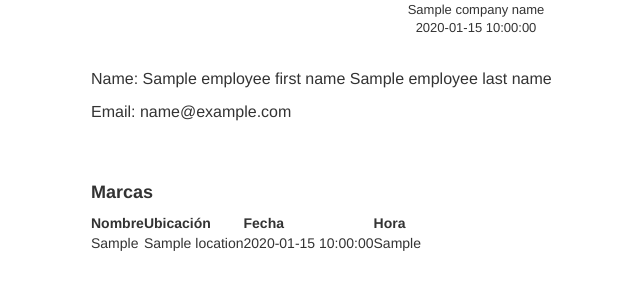
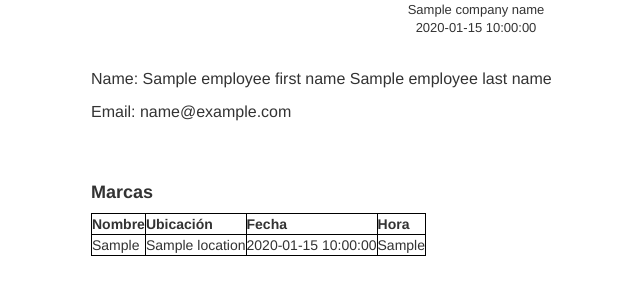
Before and after one commit to rurikk94/challenge_scm, a Python web app: template reports-api/src/templates/layout.html in a window 1280 px wide. Shown: the part 169-469 px from the top of the page, without its empty margins (164-804 px from the left). Run offline with Jinja, Linux system fonts and the light colour scheme; the template is opened without the code that fills it: most values are stand-ins (such as "Sample title", 1, 10 or a date in 2020); some libraries are stand-ins or nearby versions.

Commit message:
add border to table

```diff
--- a/reports-api/src/templates/layout.html
+++ b/reports-api/src/templates/layout.html
@@ -13,6 +13,10 @@
     p {font-size: medium; text-align: left; display:flex; flex-direction: column}
     h1 {text-align: center;}
     h3 {text-align:center; color: rgb(19, 17, 17);}
+    table, th, td {
+      border: 1px solid black;
+      border-collapse: collapse;
+    }
   </style>
 </head>
 <body>
```
Also changed, not shown: reports-api/src/res/__init__.py (added), 1 other file.
